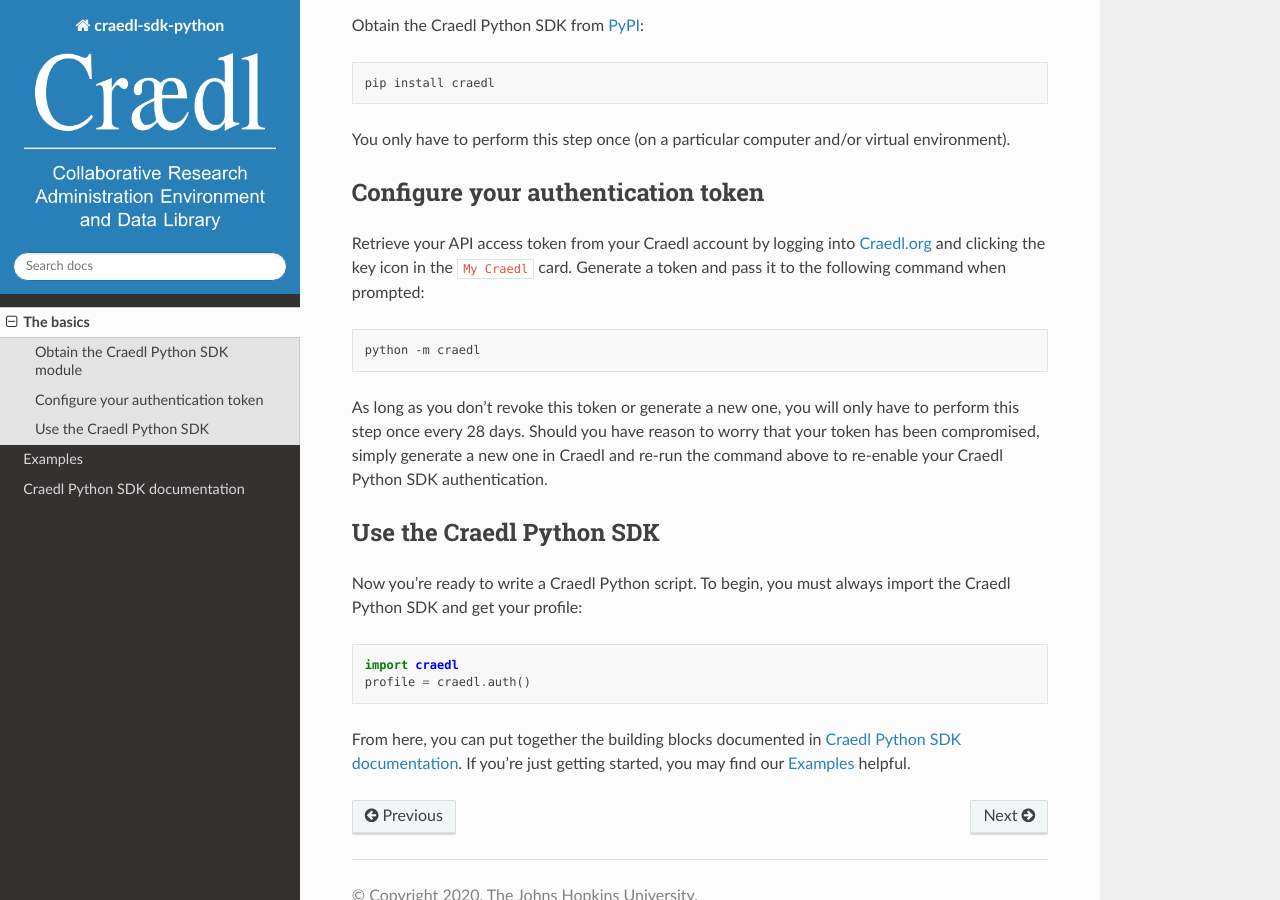
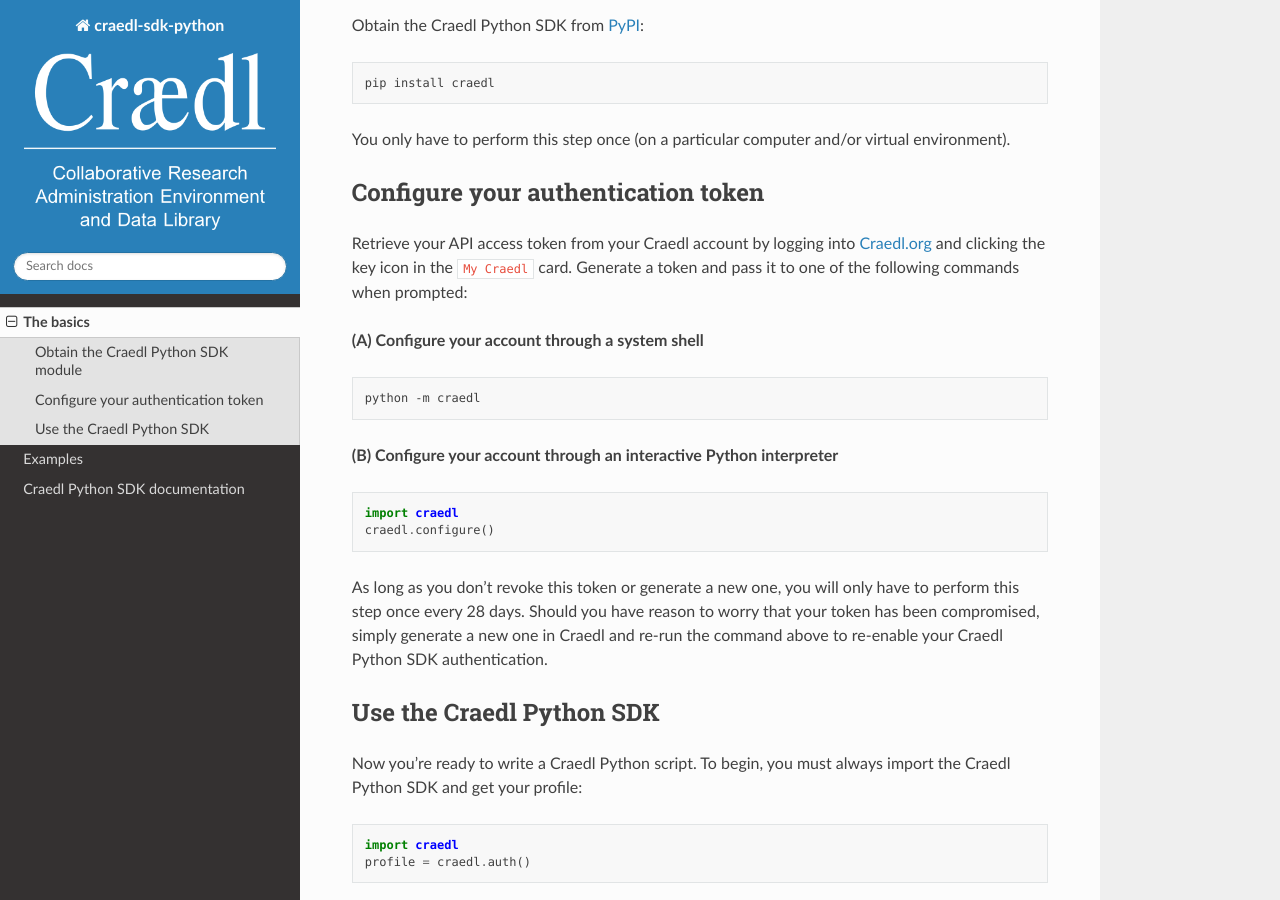
Before and after one commit to craedl/craedl-sdk-python, a Sphinx documentation site: the page built from docs/source/docs/basics.rst, in a window 1280 px wide and 900 px high, scrolled down 653 px. Built offline with Sphinx 7.4.7 and the Read the Docs theme 2.0.0, drawn with Linux system fonts in a browser that asks for light colours.

Commit message:
introduce a mechanism for configuring auth token through interpreter

```diff
--- a/craedl/__init__.py
+++ b/craedl/__init__.py
@@ -13,8 +13,12 @@
 # limitations under the License.
 
 from craedl.core import Profile
+from craedl.__main__ import main
 
 __version__ = '0.4.3'
 
 def auth():
     return Profile()
+
+def configure():
+    main()
--- a/docs/source/docs/basics.rst
+++ b/docs/source/docs/basics.rst
@@ -1,17 +1,25 @@
 The basics
 ==========
 
-The Craedl Python SDK is, ultimately, a wrapper around the Craedl RESTful API, which is documented at `api.craedl.org <https://api.craedl.org>`_.
-Through the RESTful API, you can do just about anything in code that you can do in the Craedl web site, as long as you don't mind composing commands like this one and then manually parsing the JSON response:
+The Craedl Python SDK is, ultimately, a wrapper around the Craedl RESTful API,
+which is documented at `api.craedl.org <https://api.craedl.org>`_.
+Through the RESTful API, you can do just about anything in code that you can do
+in the Craedl web site, as long as you don't mind composing commands like this
+one and then manually parsing the JSON response:
 
 .. code-block:: bash
 
     curl -H "Authorization: Bearer RqjxUjHwuoov0LvVQV1bEuGLOftwEfOiLHXaGxzh" https://api.craedl.org/profile/whoami/
 
-The Craedl Python SDK takes care of all of this messy HTTP request formatting and JSON parsing for you, replacing it with an intuitive Python module that you can use to easily script your Craedl usage.
+The Craedl Python SDK takes care of all of this messy HTTP request formatting
+and JSON parsing for you, replacing it with an intuitive Python module that you
+can use to easily script your Craedl usage.
 
-The ability to script your Craedl usage can be beneficial if you commonly perform repetitive tasks like uploading the results of an experiment.
-It can be mission-critical if you want to access Craedl through a computing resource that doesn't have a GUI (because then it's impossible to access Craedl through a web browser).
+The ability to script your Craedl usage can be beneficial if you commonly
+perform repetitive tasks like uploading the results of an experiment. It can be
+mission-critical if you want to access Craedl through a computing resource that
+doesn't have a GUI (because then it's impossible to access Craedl through a web
+browser).
 
 Follow these steps to get started using the Craedl Python SDK.
 
@@ -24,20 +32,35 @@
 
     pip install craedl
 
-You only have to perform this step once (on a particular computer and/or virtual environment).
+You only have to perform this step once (on a particular computer and/or virtual
+environment).
 
 Configure your authentication token
 ***********************************
 
-Retrieve your API access token from your Craedl account by logging into `Craedl.org <https://craedl.org>`_ and clicking the key icon in the ``My Craedl`` card.
-Generate a token and pass it to the following command when prompted:
+Retrieve your API access token from your Craedl account by logging into
+`Craedl.org <https://craedl.org>`_ and clicking the key icon in the
+``My Craedl`` card. Generate a token and pass it to one of the following
+commands when prompted:
+
+**(A) Configure your account through a system shell**
+
 
 .. code-block:: bash
 
     python -m craedl
 
-As long as you don't revoke this token or generate a new one, you will only have to perform this step once every 28 days.
-Should you have reason to worry that your token has been compromised, simply generate a new one in Craedl and re-run the command above to re-enable your Craedl Python SDK authentication.
+**(B) Configure your account through an interactive Python interpreter**
+
+.. code-block:: python
+
+    import craedl
+    craedl.configure()
+
+As long as you don't revoke this token or generate a new one, you will only have
+to perform this step once every 28 days. Should you have reason to worry that
+your token has been compromised, simply generate a new one in Craedl and re-run
+the command above to re-enable your Craedl Python SDK authentication.
 
 Use the Craedl Python SDK
 *************************
@@ -50,5 +73,6 @@
     import craedl
     profile = craedl.auth()
 
-From here, you can put together the building blocks documented in :doc:`../core/index`.
-If you're just getting started, you may find our :doc:`examples` helpful.
+From here, you can put together the building blocks documented in
+:doc:`../core/index`. If you're just getting started, you may find our
+:doc:`examples` helpful.
```
Also changed, not shown: README.md (+10 -3 lines), docs/source/index.rst (+21 -6 lines), 2 other files.
